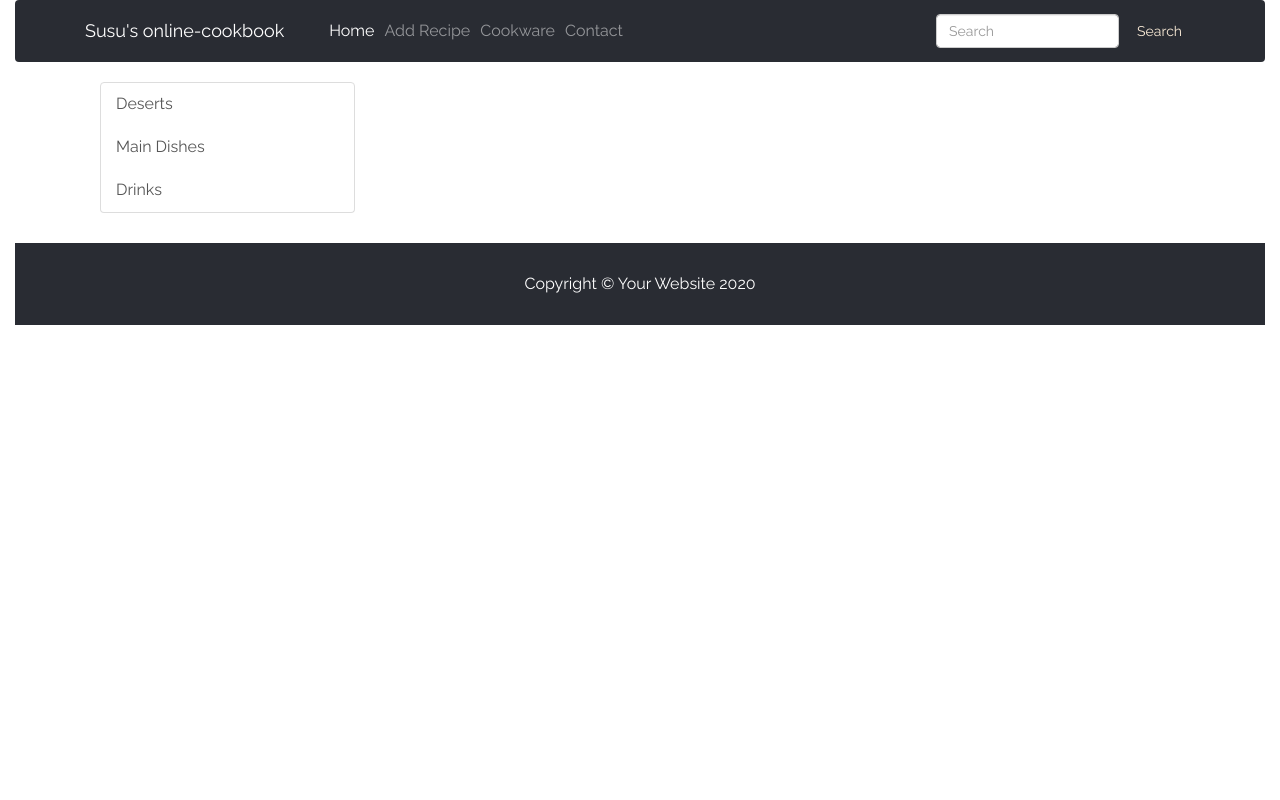
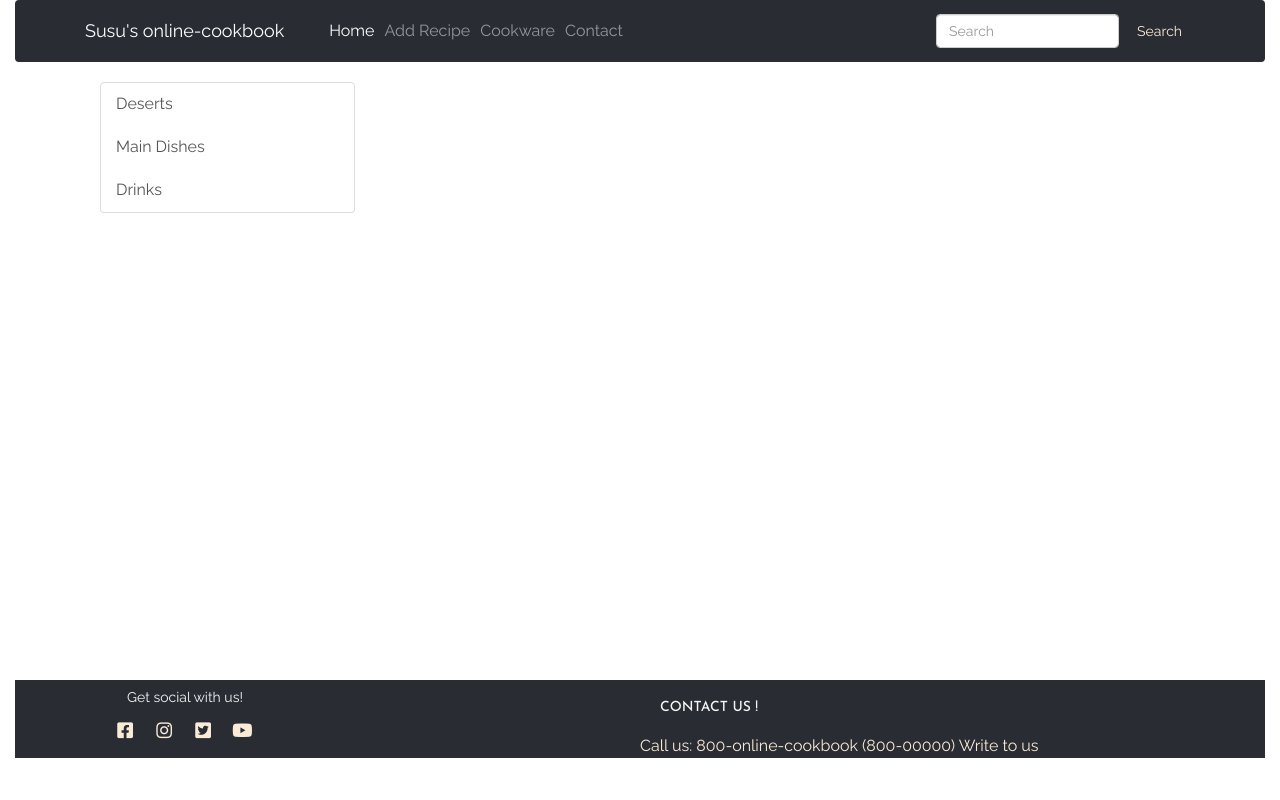
Before and after one commit to Teemamin/online_cookbook, a Flask app: page /desert in a window 1280 px wide. Run offline with Flask 2, Linux system fonts and the light colour scheme; data that the repository does not hold is empty; some libraries are stand-ins or nearby versions.

Commit message:
contactUs info added,css updated

```diff
--- a/static/css/main.css
+++ b/static/css/main.css
@@ -32,20 +32,54 @@ a {
 .cookware_headings{
     font-size: 16px;
 }
-
+#height-con{
+    min-height: 670px;
+}
 #footer {
   margin-top: 10px;
 }
-/**
-.btn-outline-success {
-    color: rebeccapurple !important;
-    border-color: rebeccapurple !important!;
+
+.footer-link a {
+    text-decoration: none;
+    color: whitesmoke;
+
 }
-.btn.focus, .btn:focus, .btn:hover {
-    color: #333;
-    text-decoration: none;
+ .social-links li a i {
+
+    width: 30px;
+    height:30px;
+    padding: 12px 0;
+    border-radius: 50%;
+    font-size: 18px;
+    line-height: 7px;
+    text-align: center;
+    color: antiquewhite;
+    background-color: #292c33;
+    transition: all .40s ease-in-out;
+    -webkit-transition: all .40s ease-in-out;
+    -moz-transition: all .40s ease-in-out;
+    -o-transition: all .40s ease-in-out;
+
 }
-.btn-outline-success:hover {
-    color: #fff;
-    background-color: #ccb4e3;
-     border-color: #28a745; } */
+.social-links li a i:hover{
+    background-color: darkslateblue;
+}
+a.contact-link{
+    margin-bottom: 5%;
+    color: antiquewhite;
+}
+a.contact-link :hover{
+    color: wheat;
+ }
+
+ .footer-contact{
+     text-transform: uppercase;
+    font-family: 'Josefin Sans', sans-serif;
+    font-weight: 500;
+    margin: 20px;
+
+ }
+
+ .social-heading{
+     margin-left: 10%;
+ }
--- a/templates/base.html
+++ b/templates/base.html
@@ -3,63 +3,35 @@
   <head>
     <meta charset="UTF-8" />
     <meta name="viewport" content="width=device-width, initial-scale=1.0" />
-    <link
-      rel="stylesheet"
-      href="{{url_for('static',filename='css/shop-homepage.css.')}}"
-    />
-    <link
-      href="{{ url_for('static',filename='vendor/bootstrap/css/bootstrap.min.css') }}"
-      rel="stylesheet"
-    />
+    <link href="{{ url_for('static',filename='vendor/bootstrap/css/bootstrap.min.css') }}" rel="stylesheet"/>
     <!-- include libraries(bootstrap) -->
-    <link
-      href="https://stackpath.bootstrapcdn.com/bootstrap/3.4.1/css/bootstrap.min.css"
-      rel="stylesheet"
-    />
+    <link href="https://stackpath.bootstrapcdn.com/bootstrap/3.4.1/css/bootstrap.min.css" rel="stylesheet"/>
     <!-- include summernote css/js -->
-    <link
-      href="https://cdn.jsdelivr.net/npm/summernote@0.8.18/dist/summernote.min.css"
-      rel="stylesheet"
-    />
-    <link
-      rel="stylesheet"
-      type="text/css"
-      href="{{url_for('static',filename='css/main.css')}}"
-    />
+    <link href="https://cdn.jsdelivr.net/npm/summernote@0.8.18/dist/summernote.min.css" rel="stylesheet"/>
+    <link rel="stylesheet" href="https://use.fontawesome.com/releases/v5.8.2/css/all.css" integrity="sha384-oS3vJWv+0UjzBfQzYUhtDYW+Pj2yciDJxpsK1OYPAYjqT085Qq/1cq5FLXAZQ7Ay" crossorigin="anonymous" type="text/css">
+    <link href="https://cdnjs.cloudflare.com/ajax/libs/hover.css/2.3.1/css/hover-min.css" rel="stylesheet" type="text/css">
+    <link rel="stylesheet" type="text/css" href="{{url_for('static',filename='css/main.css')}}"/>
     <title>Base</title>
   </head>
 
   <body>
-    <div class="container-fluid">
+    <div class="container-fluid" id="height-con">
       <!-- Navigation -->
       <nav class="navbar navbar-expand-lg navbar-dark bg_cl fixed-top">
         <div class="container">
-          <a class="navbar-brand" href="{{url_for('home')}}"
-            >Susu's online-cookbook</a
-          >
-          <button
-            class="navbar-toggler"
-            type="button"
-            data-toggle="collapse"
-            data-target="#navbarResponsive"
-            aria-controls="navbarResponsive"
-            aria-expanded="false"
-            aria-label="Toggle navigation"
-          >
+          <a class="navbar-brand" href="{{url_for('home')}}">Susu's online-cookbook</a>
+          <button class="navbar-toggler" type="button" data-toggle="collapse" data-target="#navbarResponsive" aria-controls="navbarResponsive" aria-expanded="false" aria-label="Toggle navigation">
             <span class="navbar-toggler-icon"></span>
           </button>
           <div class="collapse navbar-collapse" id="navbarResponsive">
             <ul class="navbar-nav ml-auto">
               <li class="nav-item active">
-                <a class="nav-link" href="{{url_for('home')}}"
-                  >Home
+                <a class="nav-link" href="{{url_for('home')}}">Home
                   <span class="sr-only">(current)</span>
                 </a>
               </li>
               <li class="nav-item">
-                <a class="nav-link" href="{{url_for('login_page')}}"
-                  >Add Recipe</a
-                >
+                <a class="nav-link" href="{{url_for('login_page')}}">Add Recipe</a>
               </li>
               <li class="nav-item">
                 <a class="nav-link" href="{{url_for('cookware')}}">Cookware</a>
@@ -69,24 +41,9 @@
               </li>
             </ul>
           </div>
-          <form
-            method="GET"
-            action="{{url_for('search')}}"
-            class="form-inline my-2 my-lg-0"
-          >
-            <input
-              class="form-control mr-sm-2"
-              type="search"
-              placeholder="Search"
-              aria-label="Search"
-              name="search"
-              required
-            />
-            <button
-              id="search_btn"
-              class="btn  my-2 my-sm-0"
-              type="submit"
-            >
+          <form method="GET" action="{{url_for('search')}}" class="form-inline my-2 my-lg-0" >
+            <input class="form-control mr-sm-2" type="search" placeholder="Search" aria-label="Search" name="search" required />
+            <button id="search_btn" class="btn  my-2 my-sm-0" type="submit">
               Search
             </button>
           </form>
@@ -96,16 +53,32 @@
       <div class="container">
         {%block content%} {% endblock %}
       </div>
-      <!-- Footer -->
-      <footer id="footer" class="py-5 bg_cl">
+    </div>
+    <div class="container-fluid">
+          <!-- Footer -->
+      <footer id="footer" class="bg_cl">
         <div class="container">
-          <p class="m-0 text-center text-white">
-            Copyright &copy; Your Website 2020
-          </p>
+           <div class="row no-gutters footer-align">
+            <div class="col-sm-6">
+                <h5 class="social-heading">Get social with us!</h5>
+                <ul class="list-in-line social-links">
+                    <li class="list-inline-item"><a href="https://facebook.com/" target="_blank"><i class="fab fa-facebook-square" aria-hidden="true"></i><span class="sr-only">facebook</span></a></li>
+                    <li class="list-inline-item"><a href="https://instagram.com/" target="_blank"><i class="fab fa-instagram" aria-hidden="true"></i><span class="sr-only">instagram</span></a></li>
+                    <li class="list-inline-item"><a href="https://twitter.com/" target="_blank"><i class="fab fa-twitter-square" aria-hidden="true"></i><span class="sr-only">twitter</span></a></li>
+                    <li class="list-inline-item"><a href= "https://www.youtube.com/" target="_blank"><i class="fab fa-youtube" aria-hidden="true"></i><span class="sr-only">youtube</span></a></li>
+                </ul>
+            </div>
+            <div class="col-sm-6">
+                <h5 class="footer-contact"> Contact us !</h5>
+                <a class="contact-link" href="tel:800(800-40009)/">Call us:&nbsp;<span>800-online-cookbook (800-00000)&lrm;</span></a>
+                <a class="contact-link" href="mailto:teemamin@yahoo.com">Write to us</a>
+            </div>
+        </div>
         </div>
         <!-- /.container -->
       </footer>
-      <!--my script-->
+     </div>
+     <!--my script-->
       <script src="/static/js/main.js"></script>
       <!-- Bootstrap core JavaScript -->
       <script src="/static/vendor/jquery/jquery.min.js"></script>
@@ -119,16 +92,10 @@
         });
         $(".summernote").summernote({
           toolbar: [
-            // [groupName, [list of button]]
             ["style", ["bold", "italic", "underline", "clear"]],
-            //["font", ["strikethrough", "superscript", "subscript"]],
-            //["fontsize", ["fontsize"]],
-           // ["color", ["color"]],
             ["para", ["ul"]],
-           // ["height", ["height"]],
           ],
         });
       </script>
-    </div>
   </body>
 </html>
```
